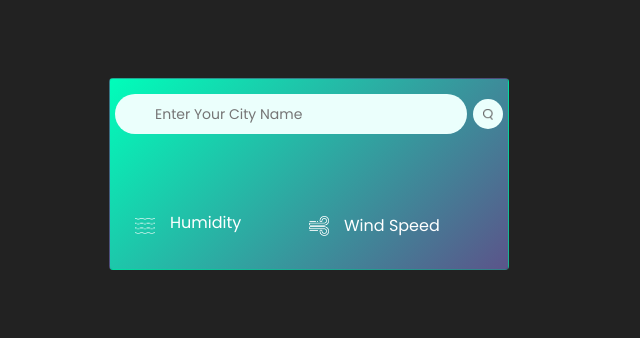
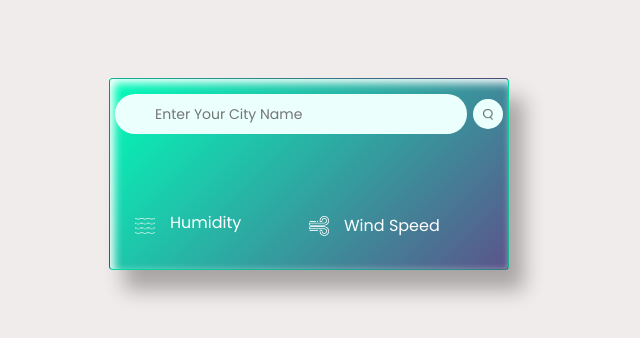
Before and after one commit to Sudarvizhikannan/Weather-Report, a plain HTML site: page index.html in a window 1280 px wide. Shown: the whole page, without its empty margins (331-971 px from the left). Drawn offline with nearby package versions, Linux system fonts and the light colour scheme; a web font is replaced by a local one.

Commit message:
Update style.css

```diff
--- a/style.css
+++ b/style.css
@@ -8,8 +8,9 @@
     font-family: 'Poppins', sans-serif;
 }
 body{
-    background-color: #222 !important;
+    background-color: rgb(241, 236, 236) !important;
 }
+
 .card{
     width: 70%;
     max-width: 400px;
@@ -19,15 +20,13 @@ body{
     border-radius: 20px;
     padding: 15px 5px;
     text-align: center;
+   box-shadow: 15px 20px 20px rgba(0, 0, 0, 0.3),
+                 inset 4px 4px 10px white;
 }
 .search{
     width: 100%;
     display: flex;
     align-items: center;
-    /* justify-content: space-between; */
-}
-input{
-    /* width: 20px !important; */
 }
 .search input{
     width: 0px;
@@ -43,8 +42,6 @@ input{
     font-size: 14px;
 }
 ::placeholder{
-    /* margin-right: 20px; */
-    /* font-size: 30px; */
     padding: 0 0 0 20px;
 }
 .search button{
@@ -92,6 +89,8 @@ input{
     font-size: 18px;
     margin-top: -6px;
 }
+
+
 @media screen and (max-width: 440px){
     ::placeholder{
         font-size: 10px;
```
